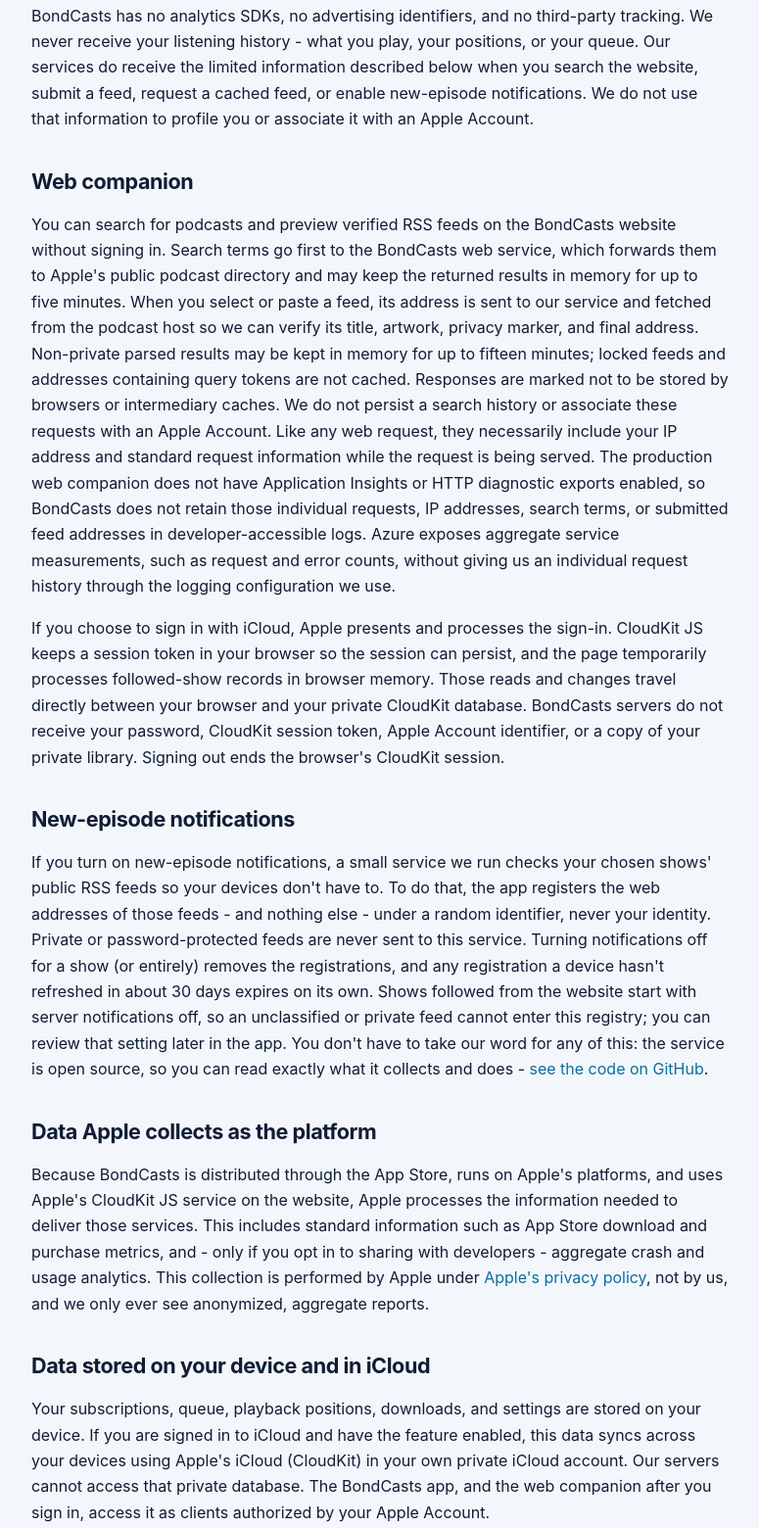
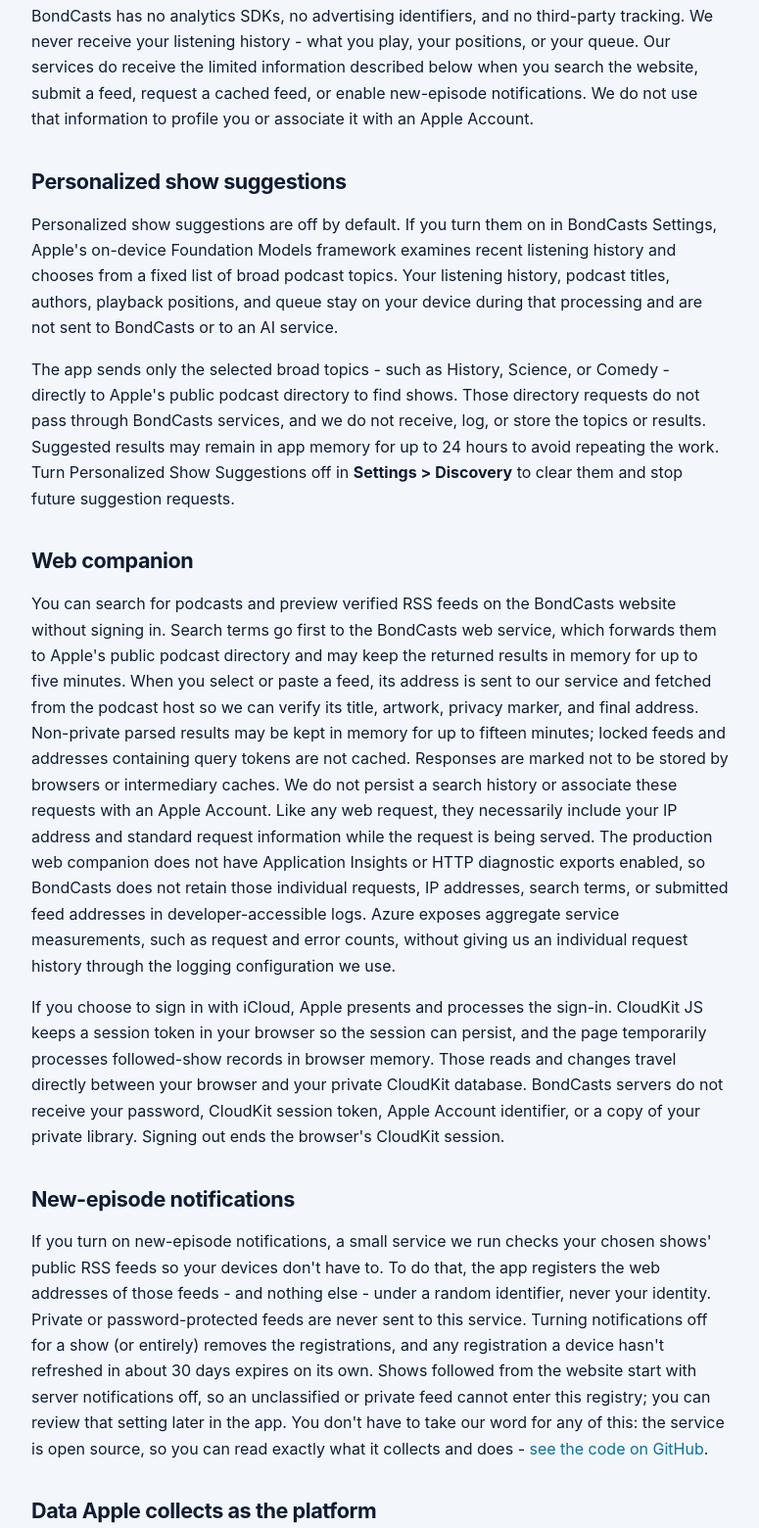
Before and after one commit to codemonkey85/BondCasts-Web, a website: page privacy.html in a window 1280 px wide. Shown: the part 355-1915 px from the top of the page at 98% size, without its empty margins (252-1027 px from the left). Drawn offline with Linux system fonts and the light colour scheme.

Commit message:
Document personalized show suggestions privacy

```diff
--- a/privacy.html
+++ b/privacy.html
@@ -31,7 +31,7 @@
 
   <main class="content">
     <h1>Privacy Policy</h1>
-    <p class="updated">Last updated: 17 July 2026</p>
+    <p class="updated">Last updated: 23 July 2026</p>
 
     <p class="lede">
       BondCasts is built to respect your privacy. In short: it does not track
@@ -46,6 +46,25 @@
       information described below when you search the website, submit a feed,
       request a cached feed, or enable new-episode notifications. We do not use
       that information to profile you or associate it with an Apple Account.
+    </p>
+
+    <h2>Personalized show suggestions</h2>
+    <p>
+      Personalized show suggestions are off by default. If you turn them on in
+      BondCasts Settings, Apple's on-device Foundation Models framework examines
+      recent listening history and chooses from a fixed list of broad podcast
+      topics. Your listening history, podcast titles, authors, playback
+      positions, and queue stay on your device during that processing and are
+      not sent to BondCasts or to an AI service.
+    </p>
+    <p>
+      The app sends only the selected broad topics - such as History, Science,
+      or Comedy - directly to Apple's public podcast directory to find shows.
+      Those directory requests do not pass through BondCasts services, and we do
+      not receive, log, or store the topics or results. Suggested results may
+      remain in app memory for up to 24 hours to avoid repeating the work. Turn
+      Personalized Show Suggestions off in <strong>Settings &gt;
+      Discovery</strong> to clear them and stop future suggestion requests.
     </p>
 
     <h2>Web companion</h2>
@@ -100,8 +119,10 @@
     <p>
       Because BondCasts is distributed through the App Store, runs on Apple's
       platforms, and uses Apple's CloudKit JS service on the website, Apple
-      processes the information needed to deliver those services. This includes
-      standard information such as App Store download
+      processes the information needed to deliver those services. When
+      personalized suggestions are enabled, Apple also serves the app's
+      broad-topic podcast directory searches. This includes standard information
+      such as App Store download
       and purchase metrics, and - only if you opt in to sharing with developers -
       aggregate crash and usage analytics. This collection is performed by Apple
       under <a href="https://www.apple.com/legal/privacy/">Apple's privacy
```
Also changed, not shown: tests/web/privacy-policy.test.js (added, +15 -0 lines), README.md.
